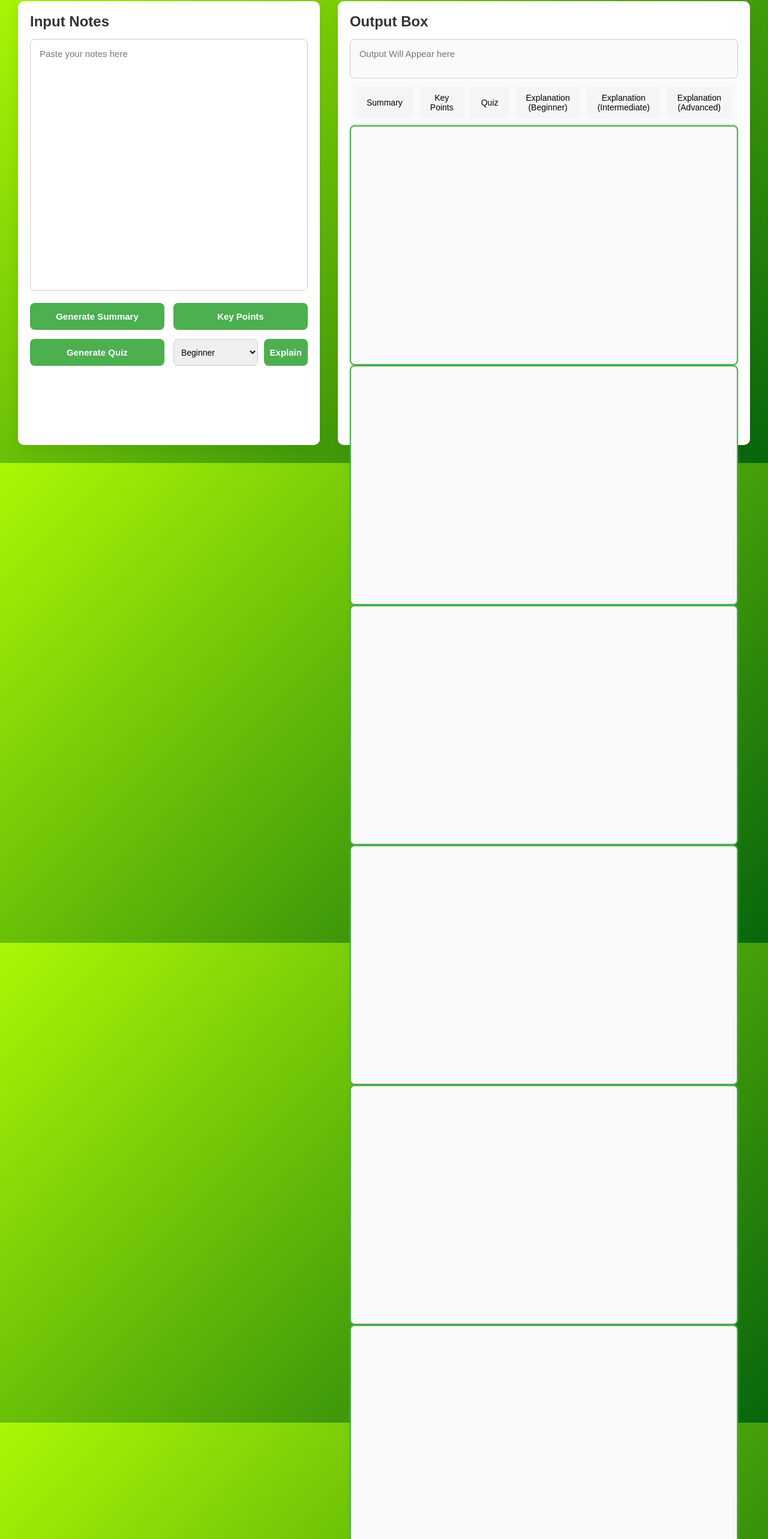
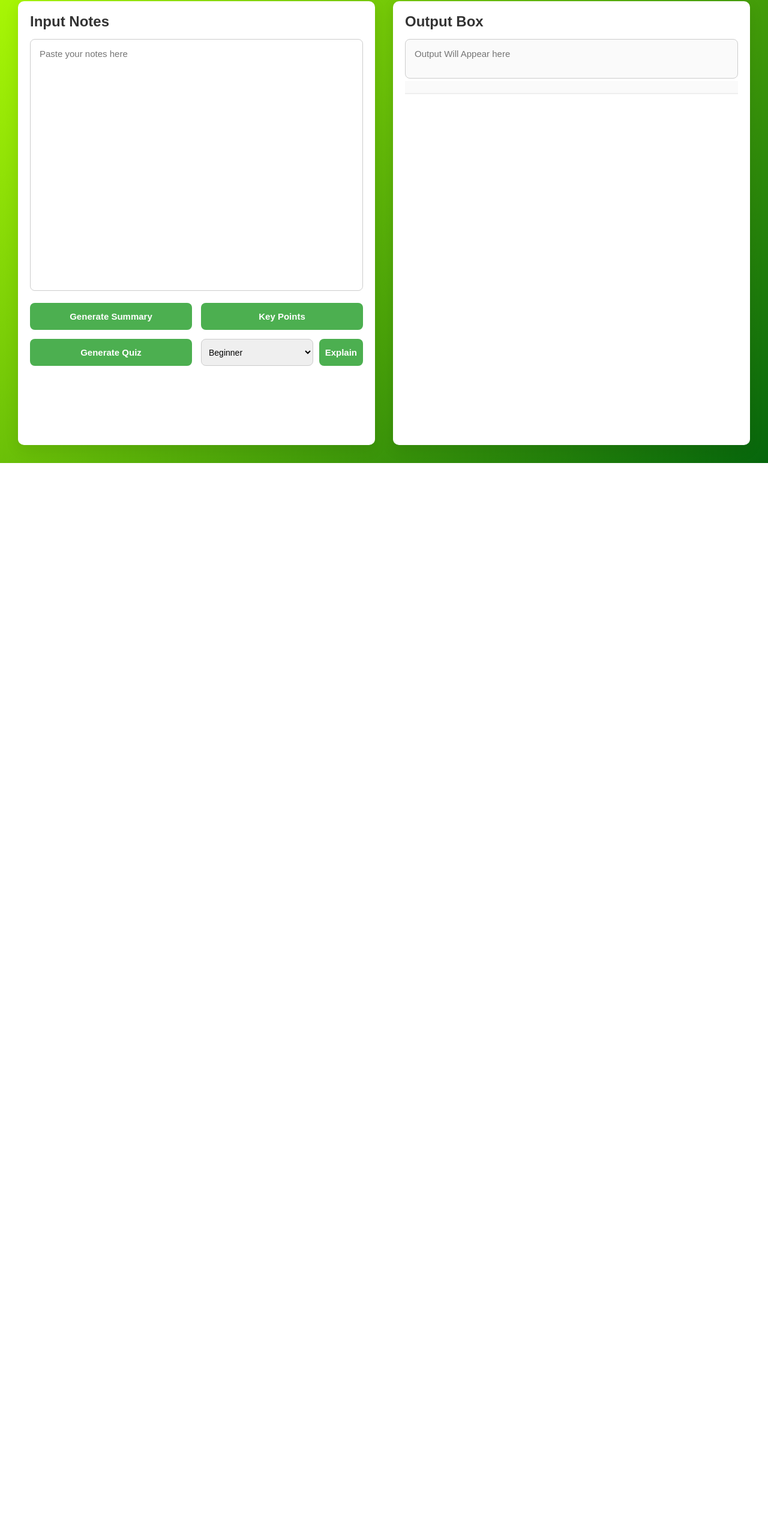
Before and after one commit to anupam311/AI_Study_Assistant, a React app in the folder Frontend/: page / in a window 1280 px wide. Shown: the part 28-2594 px from the top of the page at 60% size. After the commit the page ends 800 px from the top, so only its background shows below. Built offline with nearby package versions, Linux system fonts and the light colour scheme; no server answers; the HTML template or start-up script is replaced by a standard one.

Commit message:
Add active and hidden attribute to decide active tab and which tabs and panels to hide.

```diff
--- a/Frontend/src/components/Outputbox.jsx
+++ b/Frontend/src/components/Outputbox.jsx
@@ -1,7 +1,71 @@
 import StorageTab from "./StorageTab";
 import StoragePanel from "./StoragePanel";
+import { useState, useEffect } from "react";
 
 function OutputBox({type, outputs}) {
+
+    const [hiddenPanels, setHiddenPanels] = useState({
+            summary: true,
+            keypoints: true,
+            quiz: true,
+            beginner: true,
+            intermediate: true,
+            advanced: true,
+        });
+
+    const [hiddenTabs, setHiddenTabs] = useState({
+            summary: true,
+            keypoints: true,
+            quiz: true,
+            beginner: true,
+            intermediate: true,
+            advanced: true,
+        });
+
+    const [activeTabs, setActiveTabs] = useState({
+            summary: false,
+            keypoints: false,
+            quiz: false,
+            beginner: false,
+            intermediate: false,
+            advanced: false,
+        });
+
+    useEffect(() => {
+        setHiddenPanels({
+            summary: true,
+            keypoints: true,
+            quiz: true,
+            beginner: true,
+            intermediate: true,
+            advanced: true,
+        });
+
+        setHiddenPanels(prev => ({
+            ...prev,
+            [type]: false
+        }));
+
+        setHiddenTabs(prev => ({
+            ...prev,
+            [type]: false
+        }));
+
+        setActiveTabs({
+            summary: false,
+            keypoints: false,
+            quiz: false,
+            beginner: false,
+            intermediate: false,
+            advanced: false
+        });
+
+        setActiveTabs(prev => ({
+            ...prev,
+            [type]: true
+        }));
+
+    }, [type])
 
     return(
         <div className="box">
@@ -16,21 +80,21 @@ function OutputBox({type, outputs}) {
 
             <div className="output-box">
                 <div className="tab-group">
-                    <StorageTab id="summary-tab" fill="Summary" />
-                    <StorageTab id="keypoints-tab" fill="Key Points" />
-                    <StorageTab id="quiz-tab" fill="Quiz" />
-                    <StorageTab id="beginner-tab" fill="Explanation (Beginner)" />
-                    <StorageTab id="intermediate-tab" fill="Explanation (Intermediate)" />
-                    <StorageTab id="advanced-tab" fill="Explanation (Advanced)" />
+                    <StorageTab active={activeTabs.summary} hidden={hiddenTabs.summary} fill="Summary" />
+                    <StorageTab active={activeTabs.keypoints} hidden={hiddenTabs.keypoints} fill="Key Points" />
+                    <StorageTab active={activeTabs.quiz} hidden={hiddenTabs.quiz} fill="Quiz" />
+                    <StorageTab active={activeTabs.beginner} hidden={hiddenTabs.beginner} fill="Explanation (Beginner)" />
+                    <StorageTab active={activeTabs.intermediate} hidden={hiddenTabs.intermediate} fill="Explanation (Intermediate)" />
+                    <StorageTab active={activeTabs.advanced} hidden={hiddenTabs.advanced} fill="Explanation (Advanced)" />
                 </div>
 
                 <div className="panel-group">
-                    <StoragePanel id="summary-panel" value={outputs.summary} />
-                    <StoragePanel id="keypoints-panel" value={outputs.keypoints} />
-                    <StoragePanel id="quiz-panel" value={outputs.quiz} />
-                    <StoragePanel id="beginner-panel" value={outputs.beginner} />
-                    <StoragePanel id="intermediate-panel" value={outputs.intermediate} />
-                    <StoragePanel id="advanced-panel" value={outputs.advanced} />
+                    <StoragePanel value={outputs.summary} hidden={hiddenPanels.summary} />
+                    <StoragePanel value={outputs.keypoints} hidden={hiddenPanels.keypoints} />
+                    <StoragePanel value={outputs.quiz} hidden={hiddenPanels.quiz} />
+                    <StoragePanel value={outputs.beginner} hidden={hiddenPanels.beginner} />
+                    <StoragePanel value={outputs.intermediate} hidden={hiddenPanels.intermediate} />
+                    <StoragePanel value={outputs.advanced} hidden={hiddenPanels.advanced} />
                 </div>
             </div>
 
--- a/Frontend/src/components/StoragePanel.jsx
+++ b/Frontend/src/components/StoragePanel.jsx
@@ -1,6 +1,8 @@
 import { marked } from "marked";
 
 function StoragePanel(props){
+
+    if(props.hidden) return null;
 
     const htmlContent = marked(props.value || "");
 
--- a/Frontend/src/components/StorageTab.jsx
+++ b/Frontend/src/components/StorageTab.jsx
@@ -1,4 +1,13 @@
 function StorageTab(props){
+
+    if (props.hidden) return null;
+
+    if (props.active) {
+        return(
+            <button className="tabs active" id={props.id}>{props.fill}</button>
+        )
+    }
+
     return(
         <button className="tabs" id={props.id}>{props.fill}</button>
     )
```
